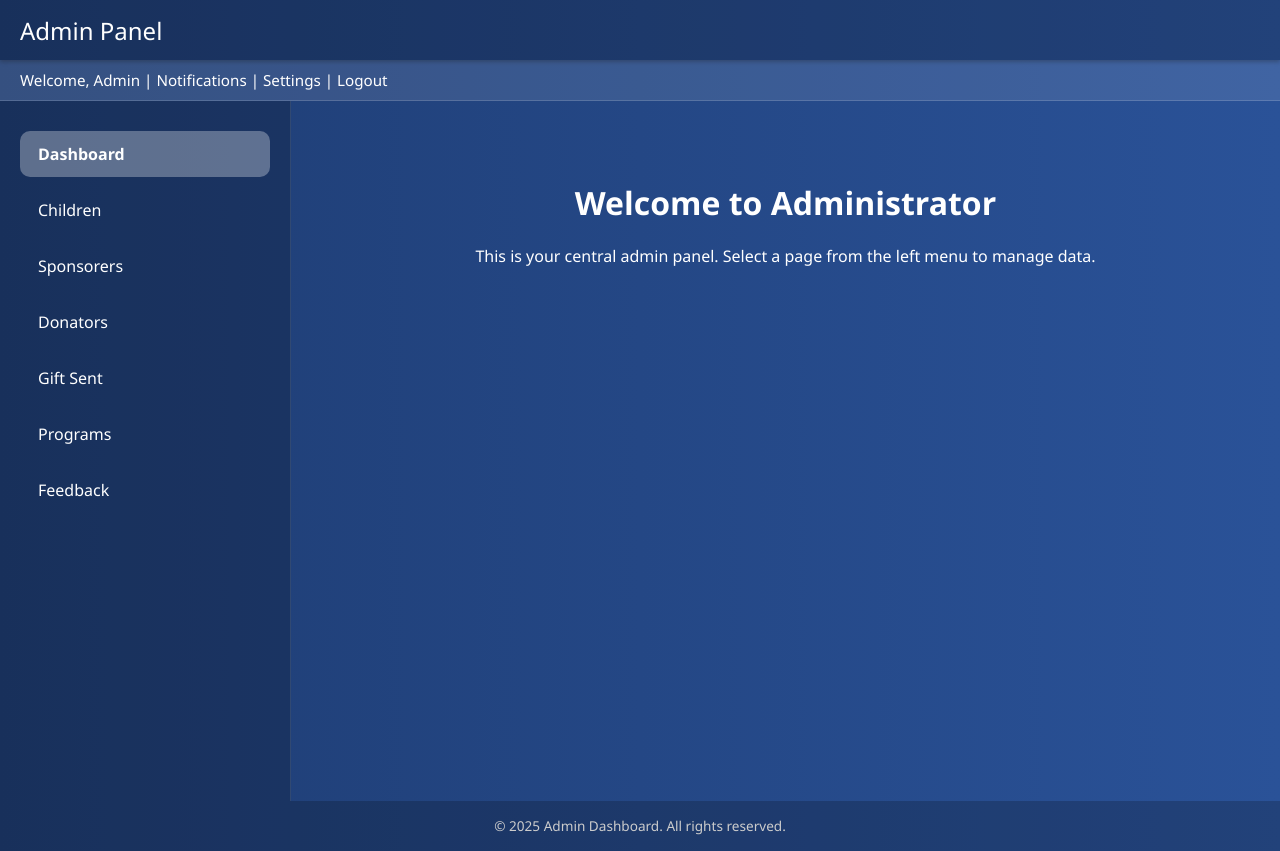
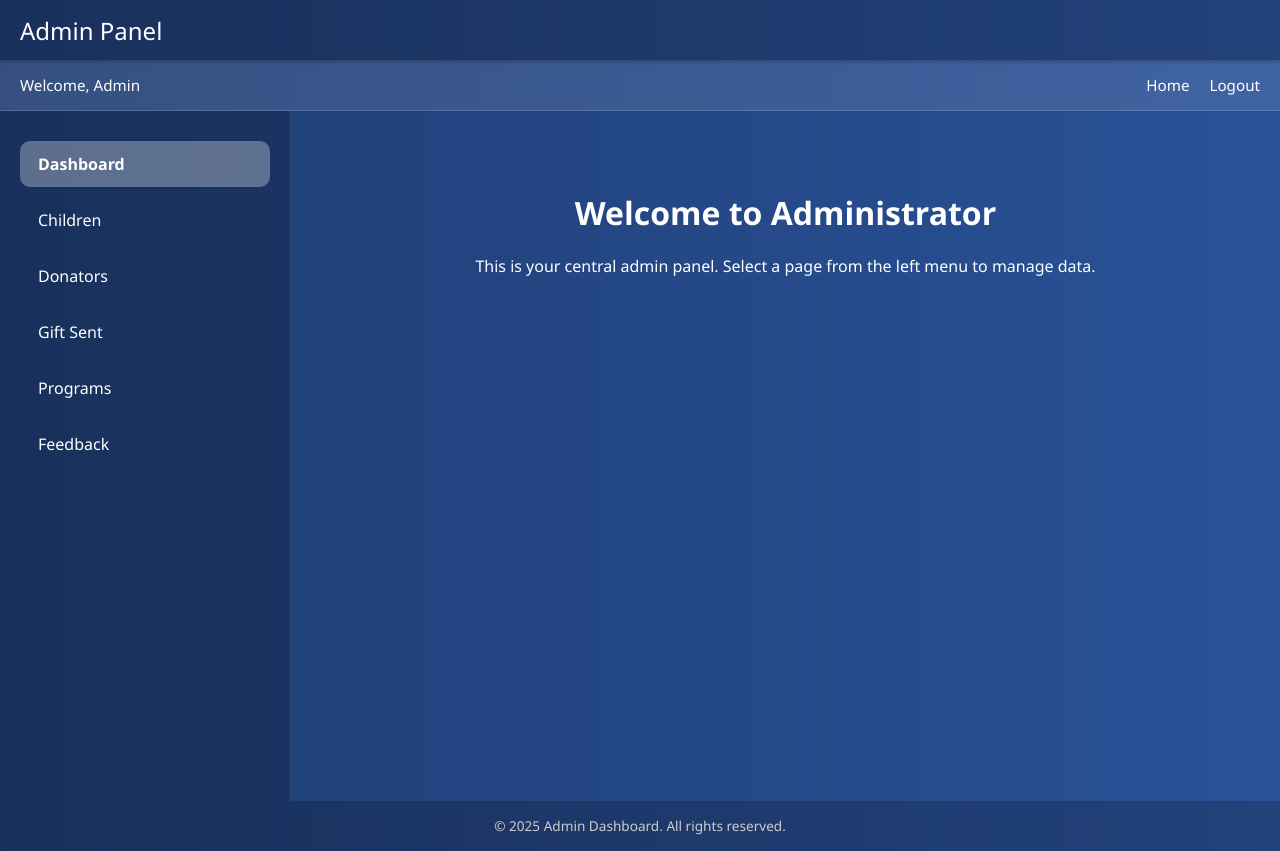
Before and after one commit to lakmini77/SEP.4, a PHP site: page /admin_SetUp/index.php in a window 1280 px wide. Run offline with PHP 8.4, Linux system fonts and the light colour scheme.

Commit message:
Update index.php
final

```diff
--- a/admin_SetUp/index.php
+++ b/admin_SetUp/index.php
@@ -24,19 +24,40 @@
             box-shadow: 0 2px 4px rgba(0,0,0,0.3);
         }
 
-        .top-menu {
-            height: 40px;
+        .navbar {
+            height: 50px;
             background: rgba(255, 255, 255, 0.1);
             display: flex;
+            justify-content: space-between;
             align-items: center;
             padding: 0 20px;
             font-size: 0.95rem;
             border-bottom: 1px solid rgba(255, 255, 255, 0.15);
         }
 
+        .navbar a {
+            color: white;
+            text-decoration: none;
+            margin-left: 20px;
+            transition: color 0.3s ease;
+        }
+
+        .navbar a:hover {
+            color: #ffd700;
+        }
+
+        .navbar-left {
+            font-weight: 500;
+        }
+
+        .navbar-right {
+            display: flex;
+            align-items: center;
+        }
+
         .dashboard-container {
             display: flex;
-            height: calc(100% - 100px);
+            height: calc(100% - 110px); /* header (60) + navbar (50) */
         }
 
         .side-menu {
@@ -93,9 +114,16 @@
         Admin Panel
     </div>
 
-    <!-- Top Menu -->
-    <div class="top-menu">
-        Welcome, Admin | Notifications | Settings | Logout
+    <!-- Top Navbar -->
+    <div class="navbar">
+        <div class="navbar-left">
+            Welcome, Admin
+        </div>
+        <div class="navbar-right">
+            <a href="">Home</a>
+             <!--  <a href="index.php">Settings</a>-->
+            <a href="logout.php">Logout</a>
+        </div>
     </div>
 
     <!-- Main Layout -->
@@ -111,7 +139,7 @@
             ?>
             <a class="<?= active('index.php') ?>" href="index.php">Dashboard</a>
             <a class="<?= active('children.php') ?>" href="children.php">Children</a>
-            <a class="<?= active('sponsorer.php') ?>" href="sponsorer.php">Sponsorers</a>
+
             <a class="<?= active('donators.php') ?>" href="donators.php">Donators</a>
             <a class="<?= active('gift-sent.php') ?>" href="gift-sent.php">Gift Sent</a>
             <a class="<?= active('programs.php') ?>" href="programs.php">Programs</a>
```
